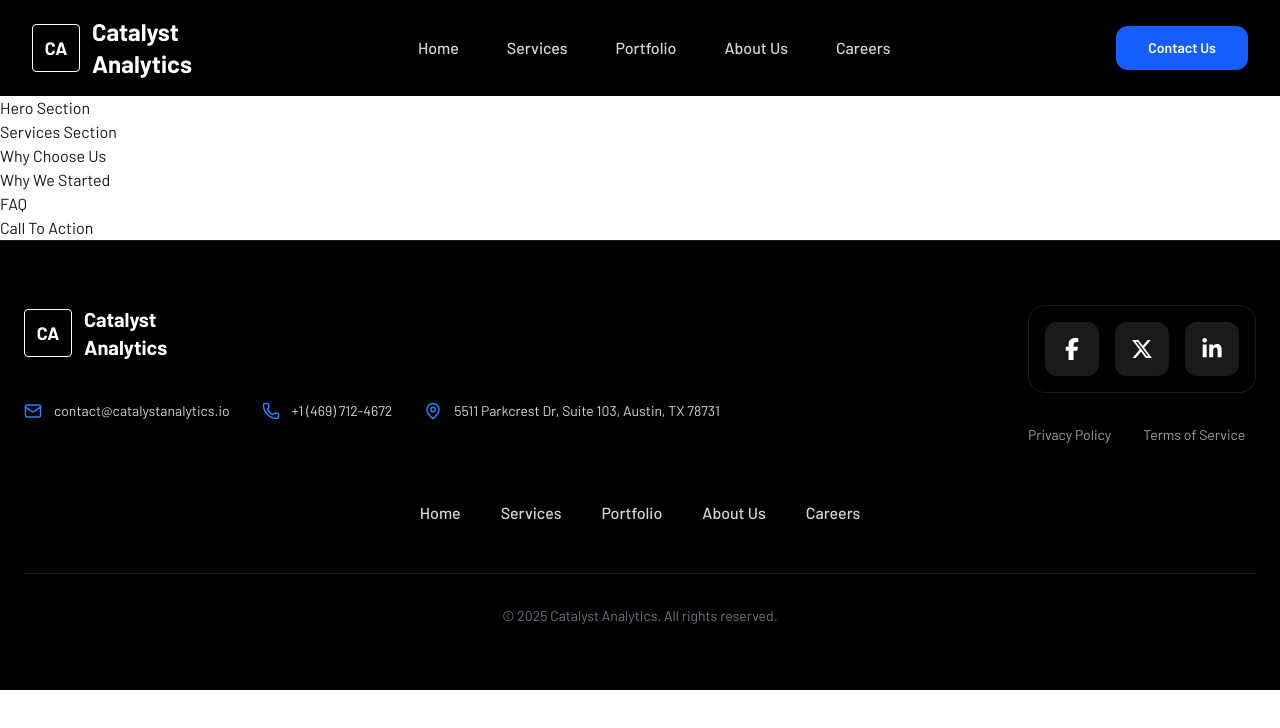
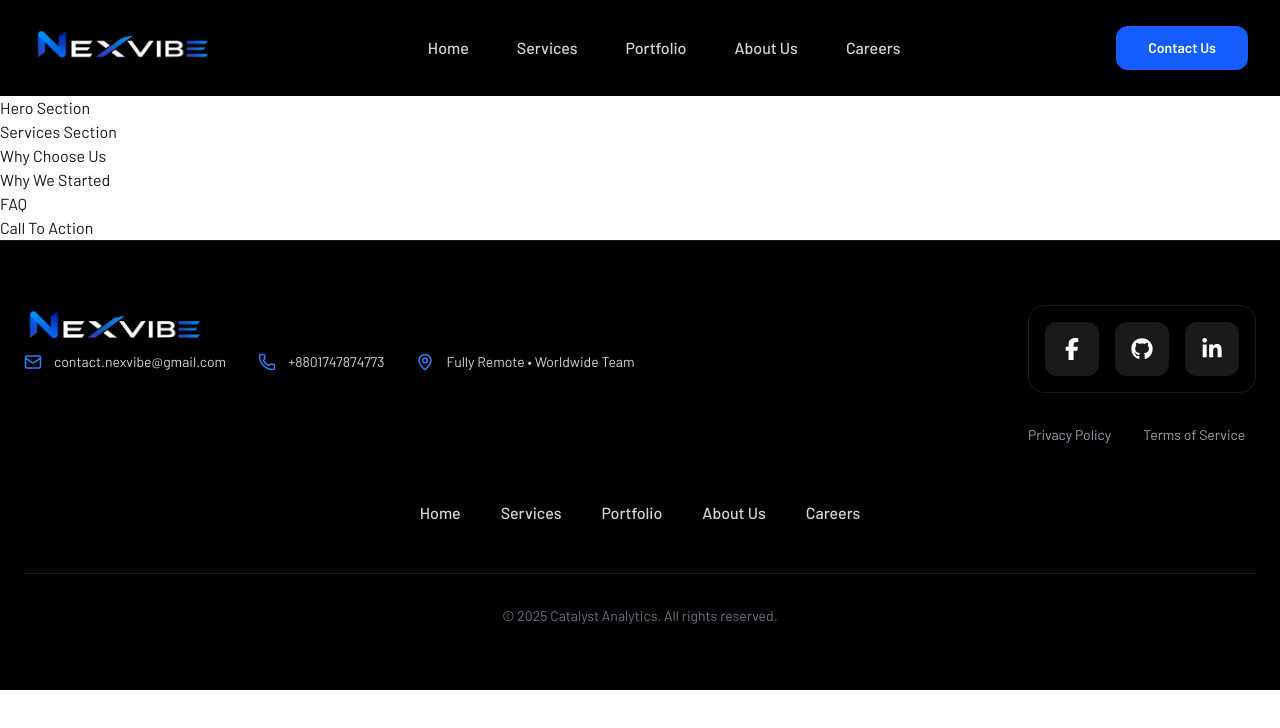
Before and after one commit to TheMehediHQ/Nexvibe, a Next.js app: page / in a window 1280 px wide. Shown: the top 728 px of the page. Built offline with nearby package versions, Linux system fonts and the light colour scheme.

Commit message:
feat: i update logo

```diff
--- a/components/layout/Footer.tsx
+++ b/components/layout/Footer.tsx
@@ -1,6 +1,8 @@
 import Link from "next/link";
+import Image from "next/image";
 import { Mail, Phone, MapPin } from "lucide-react";
-import { FaFacebookF, FaLinkedinIn, FaXTwitter } from "react-icons/fa6";
+import { FaFacebookF, FaGithub, FaLinkedinIn} from "react-icons/fa6";
+
 
 const navLinks = [
   { name: "Home", href: "/" },
@@ -19,33 +21,37 @@ export default function Footer() {
           {/* Left */}
           <div className="space-y-10">
             {/* Logo */}
-            <Link href="/" className="flex items-center gap-3">
-              <div className="flex h-12 w-12 items-center justify-center rounded border border-white text-lg font-bold">
-                CA
-              </div>
+            <Link href="/" >
 
-              <div className="leading-tight">
-                <h3 className="text-xl font-bold">Catalyst</h3>
-                <h3 className="text-xl font-bold">Analytics</h3>
-              </div>
+
+            <div className="leading-tight">
+                       <Image
+              src="/logos/logo_nav.png"
+              alt="Nexvibe Logo"
+              width={180}
+              height={48}
+              priority
+            />
+                      </div>
             </Link>
 
             {/* Contact */}
             <div className="flex flex-wrap gap-8 text-sm text-gray-300">
               <div className="flex items-center gap-3">
                 <Mail size={18} className="text-blue-500" />
-                <span>contact@catalystanalytics.io</span>
+                <span>contact.nexvibe@gmail.com</span>
               </div>
 
               <div className="flex items-center gap-3">
                 <Phone size={18} className="text-blue-500" />
-                <span>+1 (469) 712-4672</span>
+                <span>+8801747874773</span>
               </div>
 
               <div className="flex items-center gap-3">
-                <MapPin size={18} className="text-blue-500" />
-                <span>5511 Parkcrest Dr, Suite 103, Austin, TX 78731</span>
-              </div>
+  <MapPin size={18} className="text-blue-500" />
+  <span>Fully Remote • Worldwide Team</span>
+</div>
+
             </div>
           </div>
 
@@ -54,7 +60,7 @@ export default function Footer() {
             {/* Social */}
             <div className="flex gap-4 rounded-2xl border border-white/10 p-4">
               <Link
-                href="https://facebook.com"
+                href="https://www.facebook.com/nexvivehq"
                 target="_blank"
                 className="rounded-xl bg-white/10 p-4 transition hover:bg-blue-600"
               >
@@ -62,15 +68,15 @@ export default function Footer() {
               </Link>
 
               <Link
-                href="https://x.com"
+                href="https://github.com/NexvibeHq"
                 target="_blank"
                 className="rounded-xl bg-white/10 p-4 transition hover:bg-blue-600"
               >
-                <FaXTwitter size={22} />
+                <FaGithub size={22} />
               </Link>
 
               <Link
-                href="https://linkedin.com"
+                href="https://www.linkedin.com/company/nexvivehq"
                 target="_blank"
                 className="rounded-xl bg-white/10 p-4 transition hover:bg-blue-600"
               >
--- a/components/layout/Navbar.tsx
+++ b/components/layout/Navbar.tsx
@@ -1,4 +1,5 @@
 import Link from "next/link";
+import Image from "next/image";
 
 const navItems = [
   { name: "Home", href: "/" },
@@ -13,18 +14,17 @@ export default function Navbar() {
     <header className="sticky top-0 z-50 bg-black">
       <nav className="mx-auto flex h-24 max-w-7xl items-center justify-between px-6 lg:px-8">
         {/* Logo */}
-        <Link href="/" className="flex items-center gap-3">
-          <div className="flex h-12 w-12 items-center justify-center rounded border border-white text-lg font-bold text-white">
-            CA
-          </div>
+        <Link href="/">
+
 
           <div className="leading-tight">
-            <h2 className="text-2xl font-bold text-white">
-              Catalyst
-            </h2>
-            <p className="text-2xl font-bold text-white">
-              Analytics
-            </p>
+           <Image
+  src="/logos/logo_nav.png"
+  alt="Nexvibe Logo"
+  width={180}
+  height={48}
+  priority
+/>
           </div>
         </Link>
 
```
Also changed, not shown: logox.png (added), public/logos/logo_nav.png (added).
